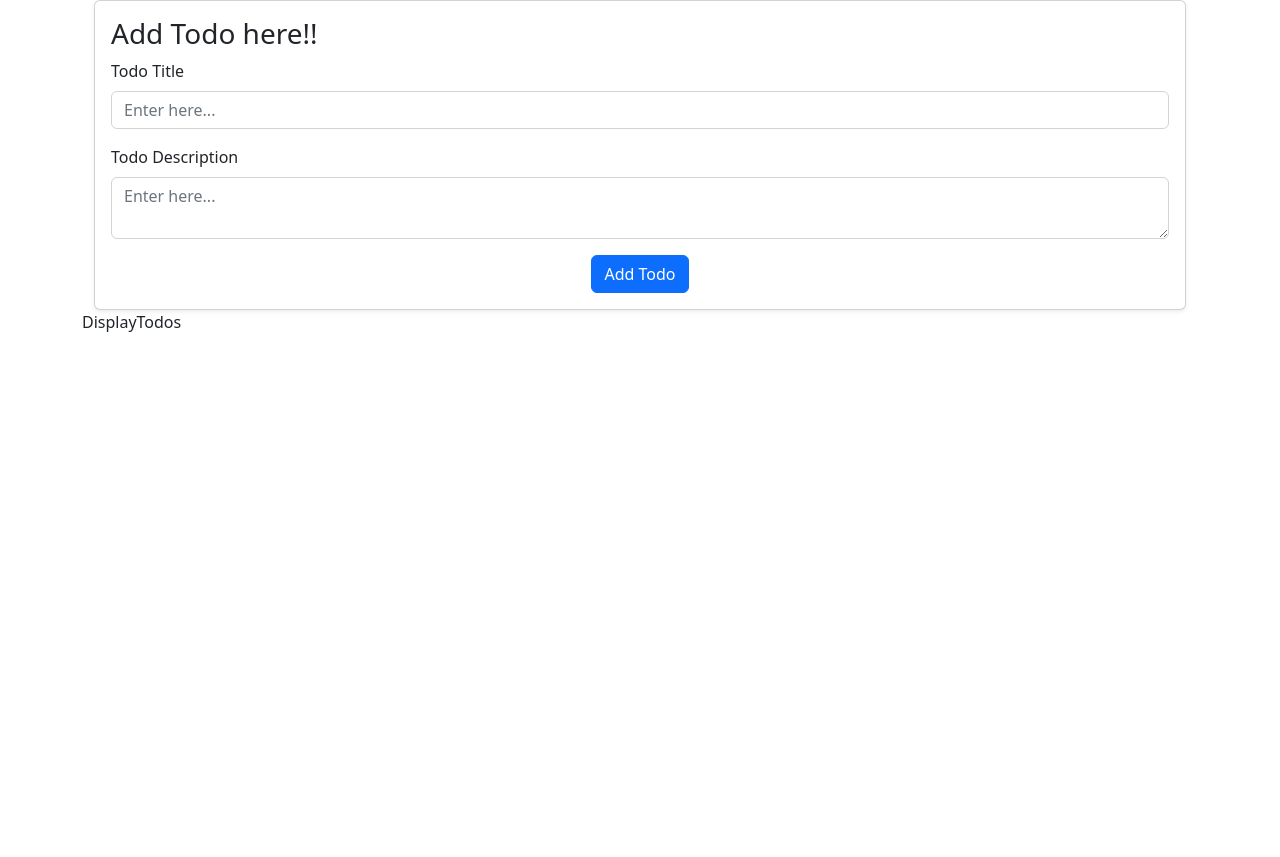
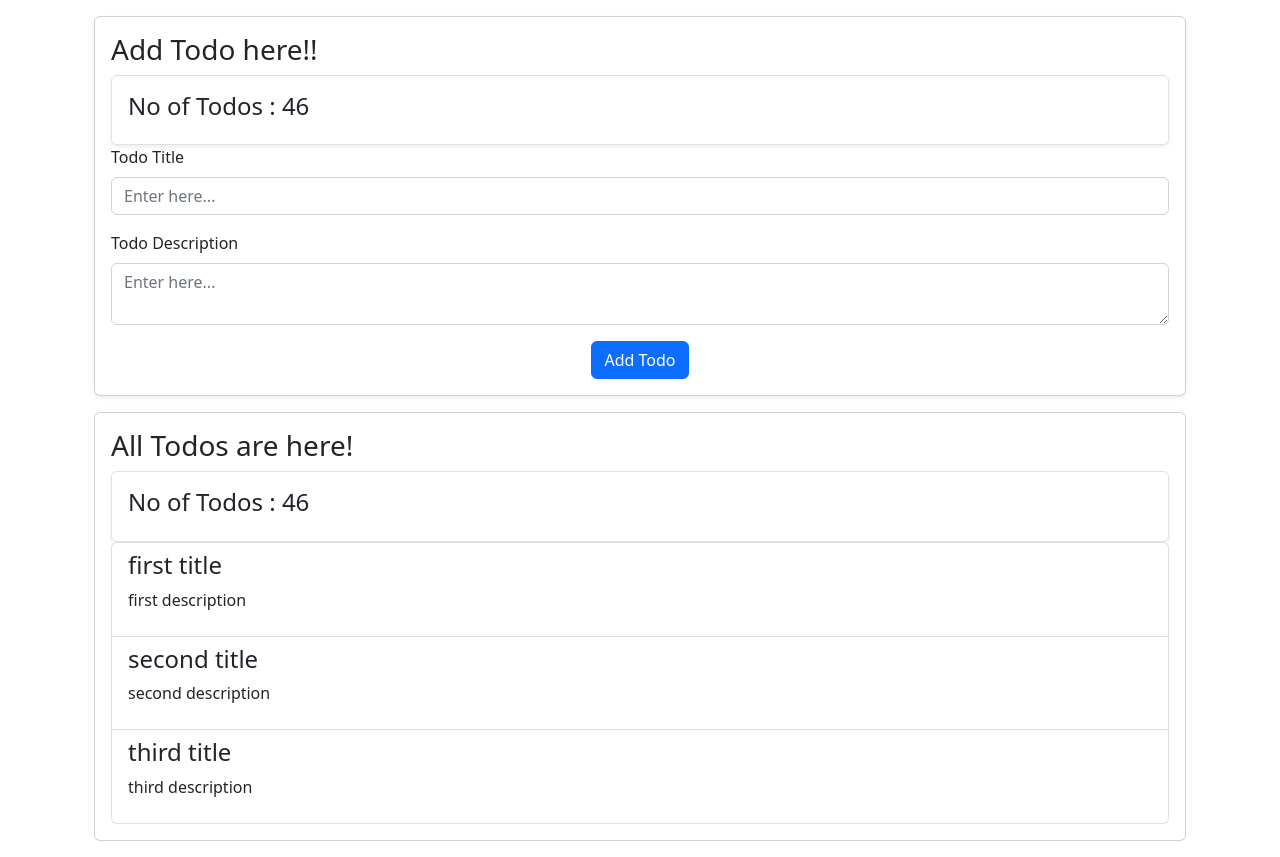
Before and after one commit to ashish-sng/todo-app-using-redux, a React (Create React App) app: page / in a window 1280 px wide. Before the commit the page ends 800 px from the top, so only its background shows below. Built offline with nearby package versions, Linux system fonts and the light colour scheme.

Commit message:
action-types/reducers added.

```diff
--- a/src/App.js
+++ b/src/App.js
@@ -5,7 +5,7 @@ import DisplayTodos from "./components/DisplayTodos";
 
 function App() {
   return (
-    <Container >
+    <Container className="py-3">
       <AddTodo />
       <DisplayTodos />
     </Container>
--- a/src/components/AddTodo.jsx
+++ b/src/components/AddTodo.jsx
@@ -1,5 +1,6 @@
 import React, { useState } from "react";
 import { Button, Card, Col, Container, Form, Row } from "react-bootstrap";
+import DisplayCount from "./DisplayCount";
 
 const AddTodo = () => {
   const [todo, setTodo] = useState({
@@ -9,7 +10,12 @@ const AddTodo = () => {
 
   const handleSubmit = (e) => {
     e.preventDefault();
+    //add todo in store
     console.log("done");
+    setTodo({
+      title: "",
+      description: "",
+    });
   };
 
   return (
@@ -19,6 +25,7 @@ const AddTodo = () => {
           <Card className="shadow-sm">
             <Card.Body>
               <h3>Add Todo here!!</h3>
+              <DisplayCount />
               <Form onSubmit={handleSubmit}>
                 <Form.Group>
                   <Form.Label>Todo Title</Form.Label>
--- a/src/components/DisplayCount.jsx
+++ b/src/components/DisplayCount.jsx
@@ -0,0 +1,14 @@
+import React from "react";
+import { Card } from "react-bootstrap";
+
+const DisplayCount = () => {
+  return (
+    <Card className="shadow-sm border border-o">
+      <Card.Body>
+        <h4>No of Todos : 46</h4>
+      </Card.Body>
+    </Card>
+  );
+};
+
+export default DisplayCount;
--- a/src/components/DisplayTodos.jsx
+++ b/src/components/DisplayTodos.jsx
@@ -1,9 +1,44 @@
-import React from 'react'
+import React, { useState } from "react";
+import { Card, Col, Container, ListGroup, Row } from "react-bootstrap";
+import DisplayCount from "./DisplayCount";
 
 const DisplayTodos = () => {
+  const [todos, setTodos] = useState([
+    {
+      title: "first title",
+      description: "first description",
+    },
+    {
+      title: "second title",
+      description: "second description",
+    },
+    {
+      title: "third title",
+      description: "third description",
+    },
+  ]);
   return (
-    <div>DisplayTodos</div>
-  )
-}
+    <Container>
+      <Row>
+        <Col>
+          <Card className="mt-3 shadom-sm">
+            <Card.Body>
+              <h3>All Todos are here!</h3>
+              <DisplayCount />
+              <ListGroup>
+                {todos.map((todo, index) => (
+                  <ListGroup.Item>
+                    <h4>{todo.title}</h4>
+                    <p>{todo.description}</p>
+                  </ListGroup.Item>
+                ))}
+              </ListGroup>
+            </Card.Body>
+          </Card>
+        </Col>
+      </Row>
+    </Container>
+  );
+};
 
-export default DisplayTodos
+export default DisplayTodos;
```
Also changed, not shown: src/redux/actions/action-types.js (added, +7 -0 lines), src/redux/actions/todo.js (added, +19 -0 lines), src/redux/reducers/todoReducer.js (added, +24 -0 lines), src/redux/actions/user.js (added), src/redux/store.js (added).
